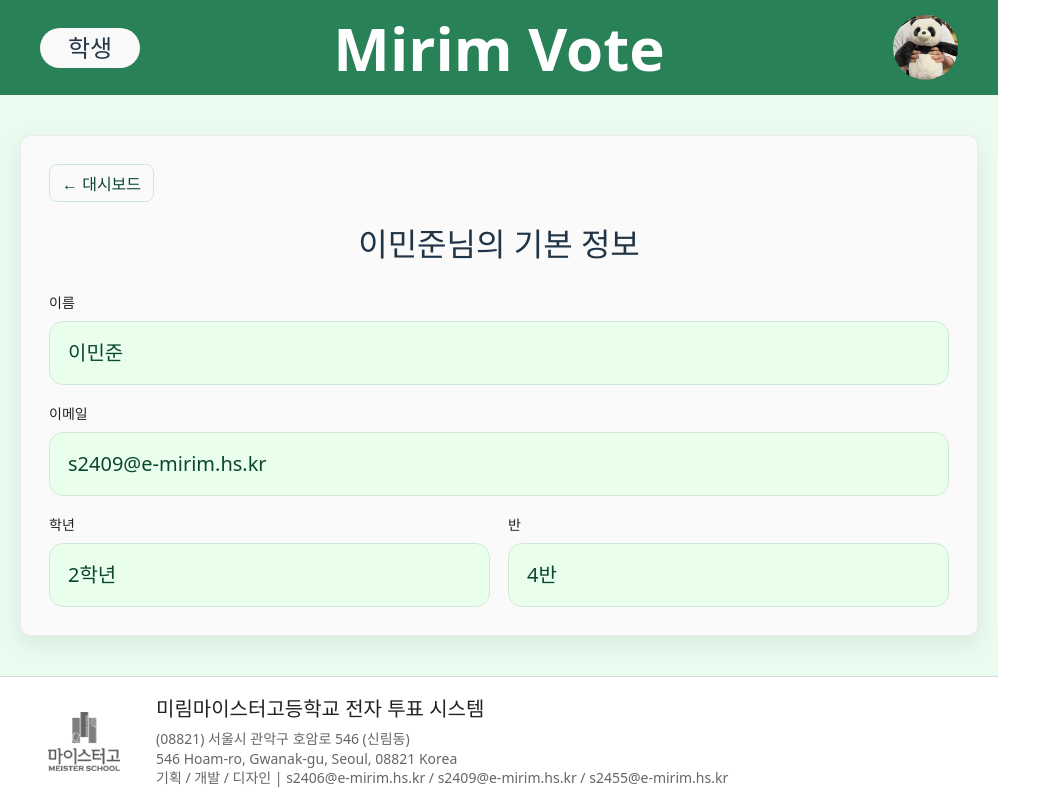
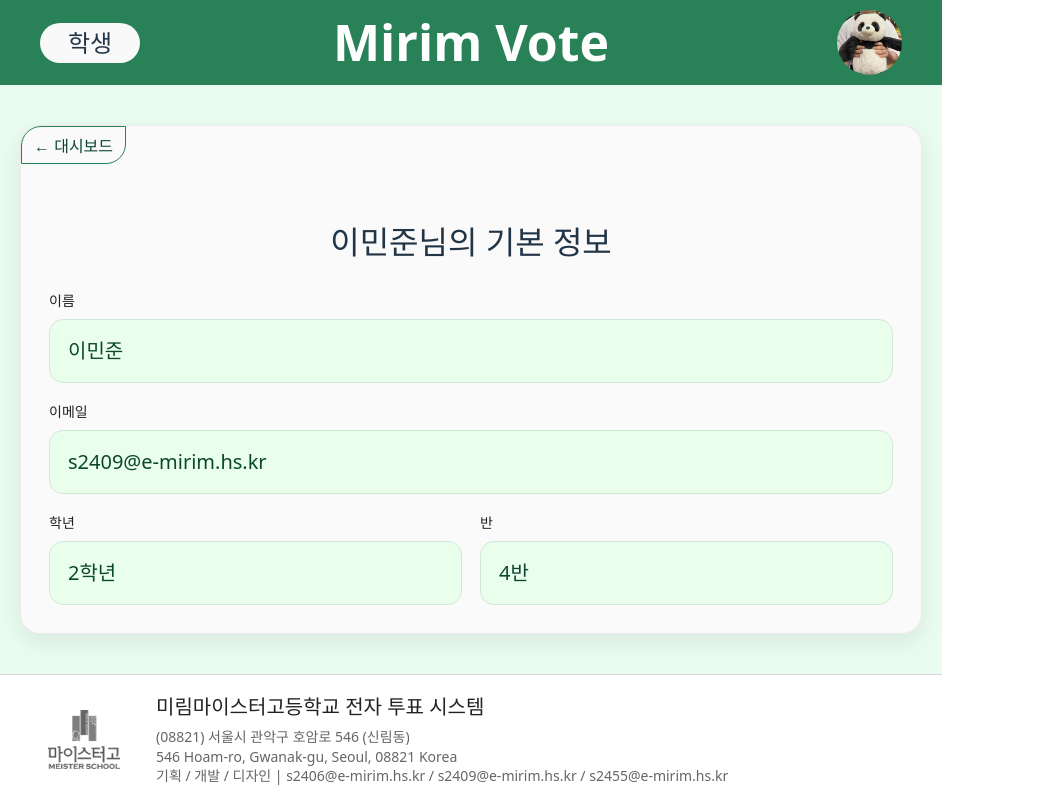
Before and after one commit to minjae1025/Mirim_vote_Front, a React (Vite) app in the folder MirimVote/: page /mypage in a window 1280 px wide. Shown: the whole page, without its empty margins (0-1061 px from the left). Built offline with nearby package versions, Linux system fonts and the light colour scheme; a web font is replaced by a local one.

Commit message:
Header and Mypage  완성

```diff
--- a/MirimVote/src/components/Header.jsx
+++ b/MirimVote/src/components/Header.jsx
@@ -4,7 +4,7 @@ import { useState, useRef } from 'react';
 import ProfileMenu from './ProfileMenu'
 
 const HeaderWrap = styled.header`
-    height: 95px;
+    height: 85px;
     background: #288157;
     display: flex;
     align-items: center;
@@ -31,7 +31,7 @@ const Title = styled.div`
     left: 50%;
     transform: translateX(-50%);
     color: white;
-    font-size: 60px;
+    font-size: 50px;
     font-weight: 600;
 `
 
--- a/MirimVote/src/pages/MyPage.jsx
+++ b/MirimVote/src/pages/MyPage.jsx
@@ -21,20 +21,26 @@ const Main = styled.main`
 const Card = styled.div`
   width: 900px;
   background: #fafafa;
-  border-radius: 10px;
-  padding: 28px;
+  border-radius: 20px;
   box-shadow: 0 8px 22px rgba(0,0,0,0.08);
   border: 1px solid rgba(0,0,0,0.06);
 `
 
 const BackButton = styled.button`
   background: transparent;
-  border: 1px solid #cfe9d7;
+  border: 1px solid #288157;
   color: #0b472f;
   padding: 6px 12px;
-  border-radius: 8px;
+  border-radius: 20px 0;
   cursor: pointer;
-  margin-bottom: 12px;
+  margin-bottom: 20px;
+`
+
+const ButtonContainer = styled.div`
+  posiotion: absolute;
+  align-items: left;
+  padding-left: 0px;
+
 `
 
 const Title = styled.h2`
@@ -67,6 +73,11 @@ const Row = styled.div`
 const Half = styled.div`
   flex: 1;
 `
+
+const BodyContent = styled.div`
+  padding: 28px
+`
+
 export default function MyPage() {
   const navigate = useNavigate()
   return (
@@ -74,7 +85,11 @@ export default function MyPage() {
       <Header />
       <Main>
         <Card>
+          <ButtonContainer>
             <BackButton onClick={() => navigate(-1)}>← 대시보드</BackButton>
+          </ButtonContainer>
+          {/* <BackButton onClick={() => navigate(-1)}>← 대시보드</BackButton> */}
+          <BodyContent>
             <Title>이민준님의 기본 정보</Title>
 
             <Label>이름</Label>
@@ -93,7 +108,7 @@ export default function MyPage() {
                 <Input>4반</Input>
               </Half>
             </Row>
-
+          </BodyContent>
         </Card>
       </Main>
       <Footer />
```
Lines whose indentation alone changed are shown as unchanged.
